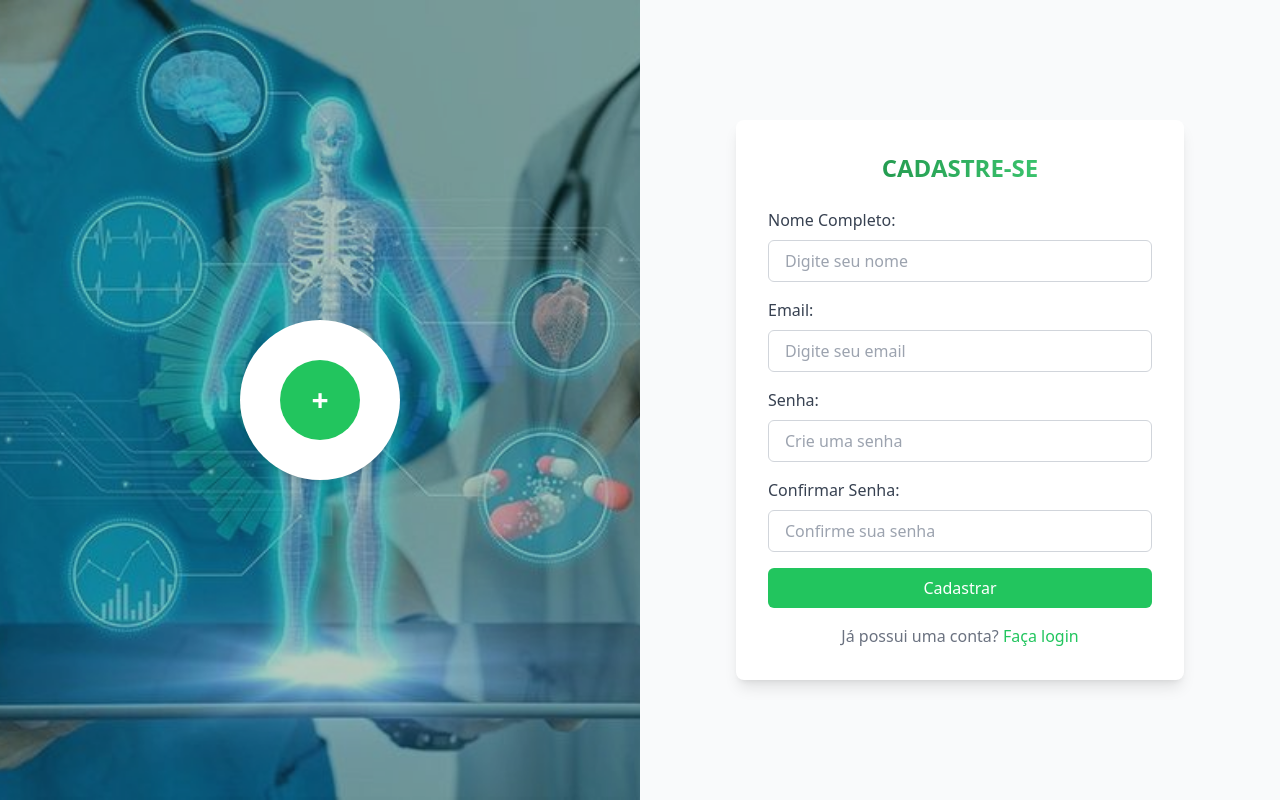
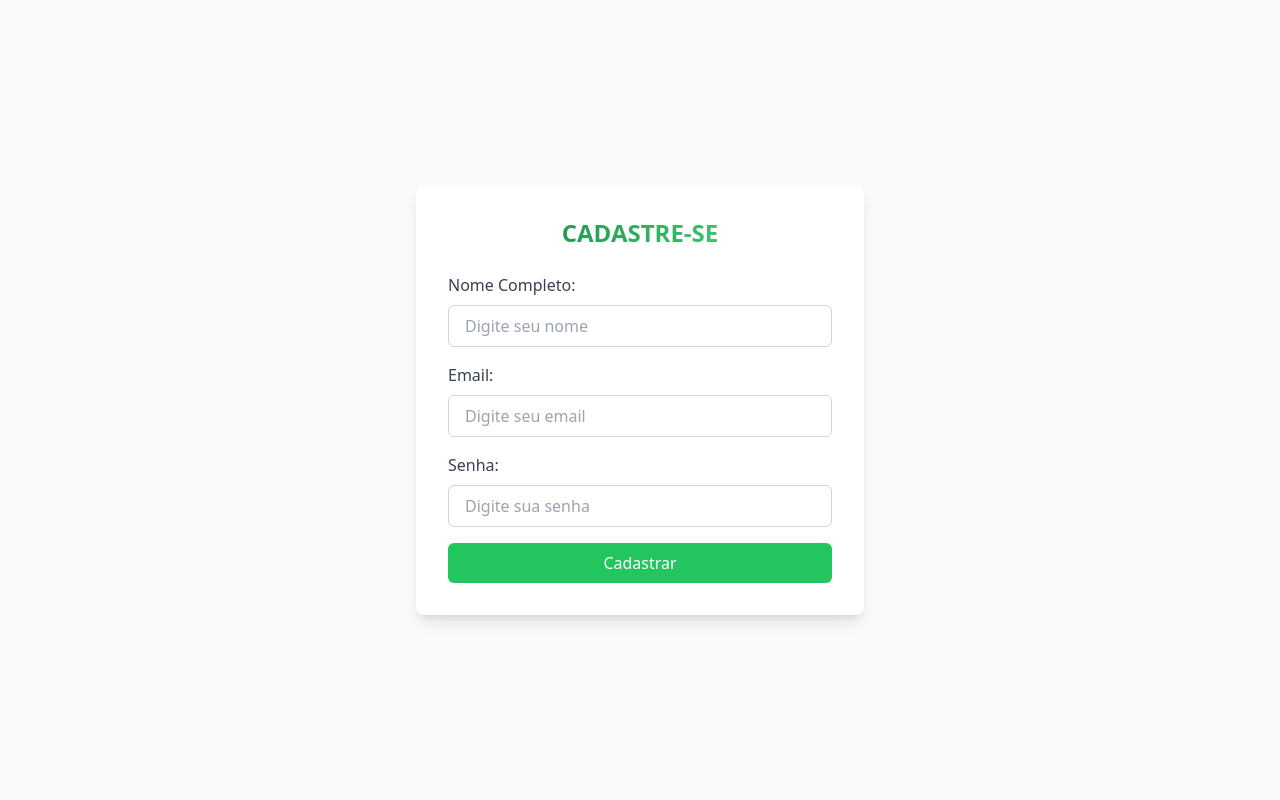
Before and after one commit to TN-Junior/AgendeMais, a React (Vite) app: page /cadastro in a window 1280 px wide. Built offline with nearby package versions, Linux system fonts and the light colour scheme; the HTML template or start-up script is replaced by a standard one.

Commit message:
feat: ajustando cadastropage

```diff
--- a/src/pages/cadastro/CadastroPage.tsx
+++ b/src/pages/cadastro/CadastroPage.tsx
@@ -2,25 +2,7 @@ import React from "react";
 
 const CadastroPage: React.FC = () => {
   return (
-    <div className="flex h-screen">
-      {/* Lado esquerdo com imagem */}
-      <div className="flex-1 relative bg-green-900">
-        <img
-          src="src/assets/medibackground.jpg"
-          alt="Background"
-          className="absolute inset-0 w-full h-full object-cover opacity-70"
-        />
-        <div className="relative flex justify-center items-center h-full">
-          <div className="bg-white p-10 rounded-full shadow-md">
-            <div className="w-20 h-20 bg-green-500 rounded-full flex items-center justify-center">
-              <span className="text-white text-3xl font-bold">+</span>
-            </div>
-          </div>
-        </div>
-      </div>
-
-      {/* Lado direito com o formulário */}
-      <div className="flex-1 flex justify-center items-center bg-gray-50">
+    <div className="flex h-screen justify-center items-center bg-gray-50">
       <form className="w-full max-w-md bg-white shadow-lg p-8 rounded-lg">
         <h2 className="text-2xl font-bold text-transparent bg-clip-text bg-gradient-to-r from-green-700 to-green-400 mb-6 text-center">
           CADASTRE-SE
@@ -45,15 +27,7 @@ const CadastroPage: React.FC = () => {
           <label className="block text-gray-700 mb-2">Senha:</label>
           <input
             type="password"
-              placeholder="Crie uma senha"
-              className="w-full px-4 py-2 border border-gray-300 rounded-md focus:ring-2 focus:ring-green-500 focus:outline-none"
-            />
-          </div>
-          <div className="mb-4">
-            <label className="block text-gray-700 mb-2">Confirmar Senha:</label>
-            <input
-              type="password"
-              placeholder="Confirme sua senha"
+            placeholder="Digite sua senha"
             className="w-full px-4 py-2 border border-gray-300 rounded-md focus:ring-2 focus:ring-green-500 focus:outline-none"
           />
         </div>
@@ -63,14 +37,7 @@ const CadastroPage: React.FC = () => {
         >
           Cadastrar
         </button>
-          <p className="text-center text-gray-500 mt-4">
-            Já possui uma conta?{" "}
-            <a href="/" className="text-green-500 hover:underline">
-              Faça login
-            </a>
-          </p>
       </form>
-      </div>
     </div>
   );
 };
```
Lines whose indentation alone changed are shown as unchanged.
